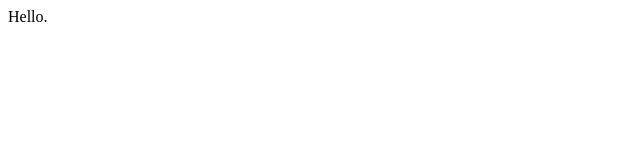
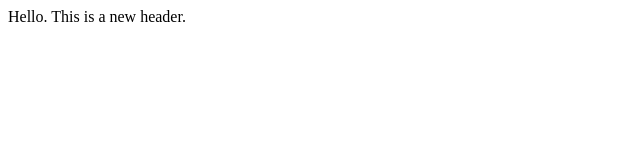
Before and after one commit to diwmahar/diw_mahar, a plain HTML site: page mywebsite/css/abc.html in a window 1280 px wide. Shown: the whole page, without its empty margins (0-640 px from the left). Drawn offline with Linux system fonts and the light colour scheme.

Commit message:
Update in abc

```diff
--- a/mywebsite/css/abc.html
+++ b/mywebsite/css/abc.html
@@ -7,5 +7,6 @@
 </head>
 <body>
   Hello.
+  This is a new header.
 </body>
 </html>
```
